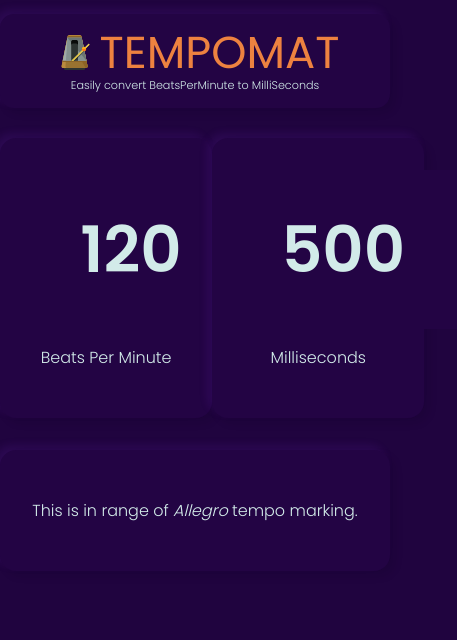
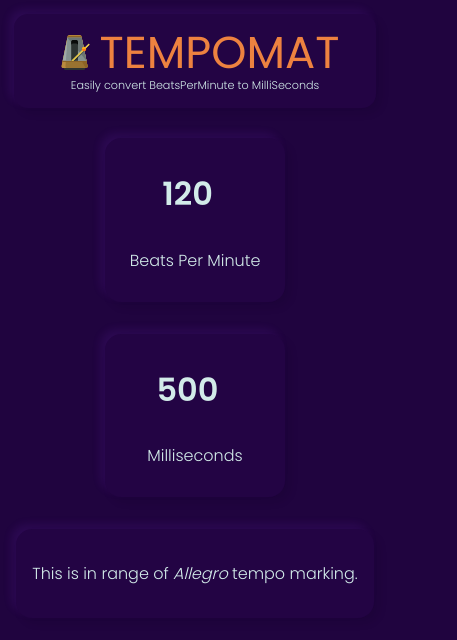
Before and after one commit to BohdanOne/tempomat, a Svelte app: page / in a window 390 px wide. Shown: the top 640 px of the page, 457 px wide, since content can reach past the window. Built offline with nearby package versions, Linux system fonts and the light colour scheme.

Commit message:
Clean-ups in css

```diff
--- a/public/global.css
+++ b/public/global.css
@@ -15,35 +15,21 @@ body {
 	max-width: 600px;
 }
 
-/* a {
-	color: rgb(0,100,200);
-	text-decoration: none;
-} */
-/*
-a:hover {
-	text-decoration: underline;
+section {
+	max-width: 600px;
+	background: #230444;
+	color: #d2ebe9;
+	border-radius: 1em;
+	box-shadow:
+		5px 5px 9px hsla(269, 89%, 4%, .1),
+		-5px -5px 9px hsla(269, 89%, 60%, .1);
+	text-align: center;
+	padding: 2em;
+	margin: 1em 0;
 }
 
-a:visited {
-	color: rgb(0,80,160);
-} */
-
-
-
-/* button {
-	color: #333;
-	background-color: #f4f4f4;
-	outline: none;
+@media (max-width: 500px) {
+	section {
+		padding: 1em;
+	}
 }
-
-button:disabled {
-	color: #999;
-}
-
-button:not(:disabled):active {
-	background-color: #ddd;
-}
-
-button:focus {
-	border-color: #666;
-} */
--- a/src/Header.svelte
+++ b/src/Header.svelte
@@ -9,7 +9,7 @@
 <style>
   header {
     background: #230444;
-    margin: 1em 0;
+    margin: 1em;
     padding: 1em;
     font-size: 14px;
     border-radius: 1em;
--- a/src/Main.svelte
+++ b/src/Main.svelte
@@ -31,8 +31,6 @@
 		/>
 	</div>
 	<TempoMarkings bpm={ bpm } />
-
-		<!-- At {bpm}bpm one quarter note have a duration of {ms}ms. -->
 </main>
 
 <style>
@@ -42,4 +40,10 @@
 		justify-content: space-between;
 		overflow: visible;
 	}
+	@media (max-width: 500px) {
+		.value-boxes {
+			flex-direction: column;
+			align-items: center;
+		}
+	}
 </style>
--- a/src/TempoMarkings.svelte
+++ b/src/TempoMarkings.svelte
@@ -27,16 +27,7 @@
 <style>
   section {
     font-weight: 300;
-    max-width: 600px;
-    text-align: center;
-    padding: 2em;
-    margin: 1em 0;
-    background: #230444;
-    color: #d2ebe9;
-    border-radius: 1em;
-    box-shadow:
-      5px 5px 9px hsla(269, 89%, 4%, .1),
-      -5px -5px 9px hsla(269, 89%, 60%, .1);
+    margin: 1em;
   }
 
   span {
--- a/src/ValueBox.svelte
+++ b/src/ValueBox.svelte
@@ -19,24 +19,15 @@
       { value }
       on:input={handleInput}
     />
-    <p>
+    <h2>
       { valueName }
-    </p>
+    </h2>
   </label>
 </section>
 
 <style>
   section {
     width: 38%;
-    text-align: center;
-    padding: 2em;
-    margin: 1em 0;
-    background: #230444;
-    color: #d2ebe9;
-    border-radius: 1em;
-    box-shadow:
-      5px 5px 9px hsla(269, 89%, 4%, .1),
-      -5px -5px 9px hsla(269, 89%, 60%, .1);
   }
 
   input {
@@ -53,10 +44,19 @@
     text-align: center;
   }
 
-  label {
+  h2 {
     color: #d2ebe9;
     display: block;
     font-family: inherit;
+    font-size: 1em;
     font-weight: 300;
   }
+  @media (max-width: 500px) {
+    input {
+      font-size: 2em;
+      width: 120px;
+      padding: .5em 0;
+      margin: 0 auto;
+    }
+  }
 </style>
```
Also changed, not shown: public/build/bundle.css, public/build/bundle.js, 2 other files (tests, documents, lock files or other folders).
